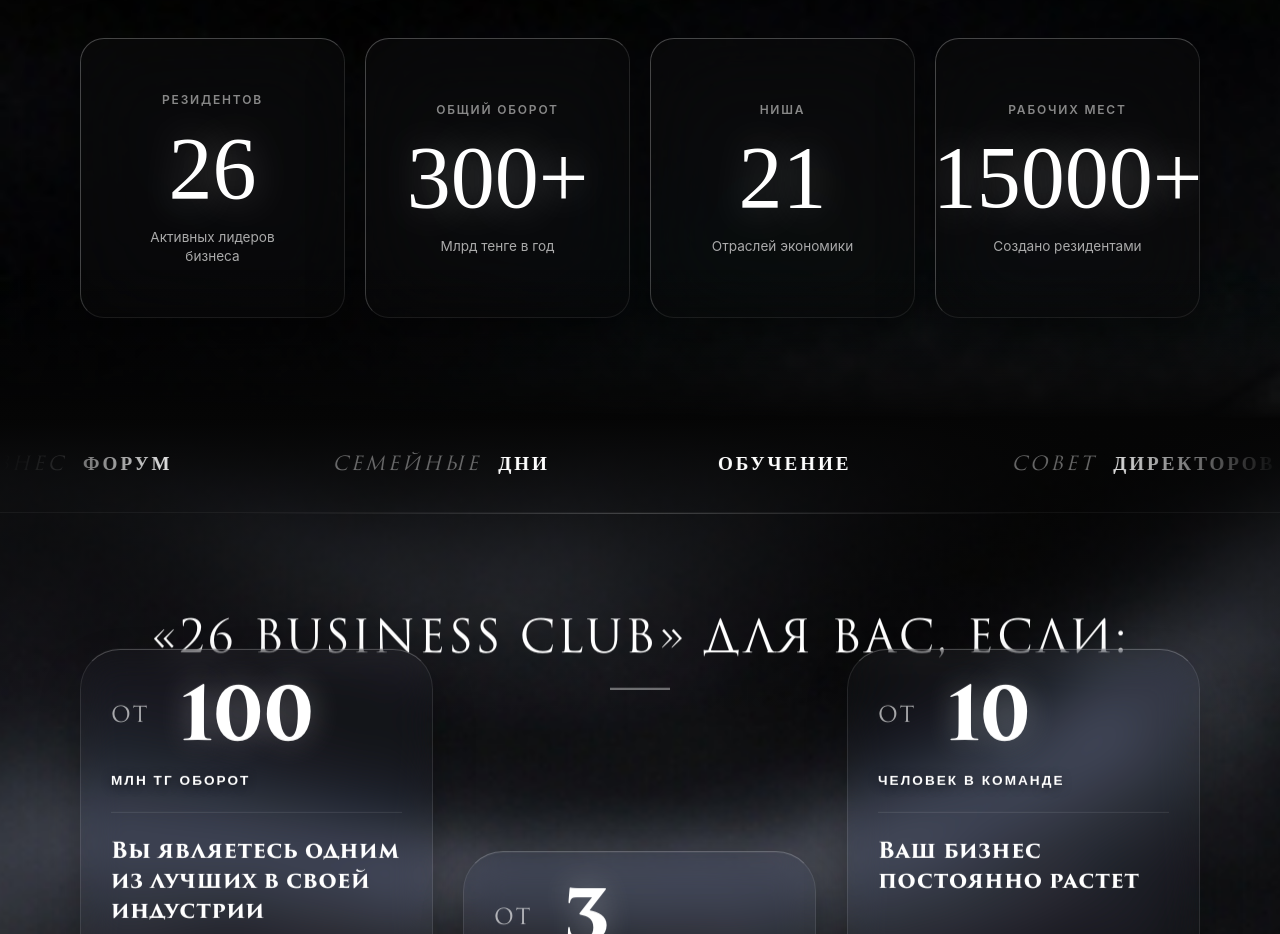
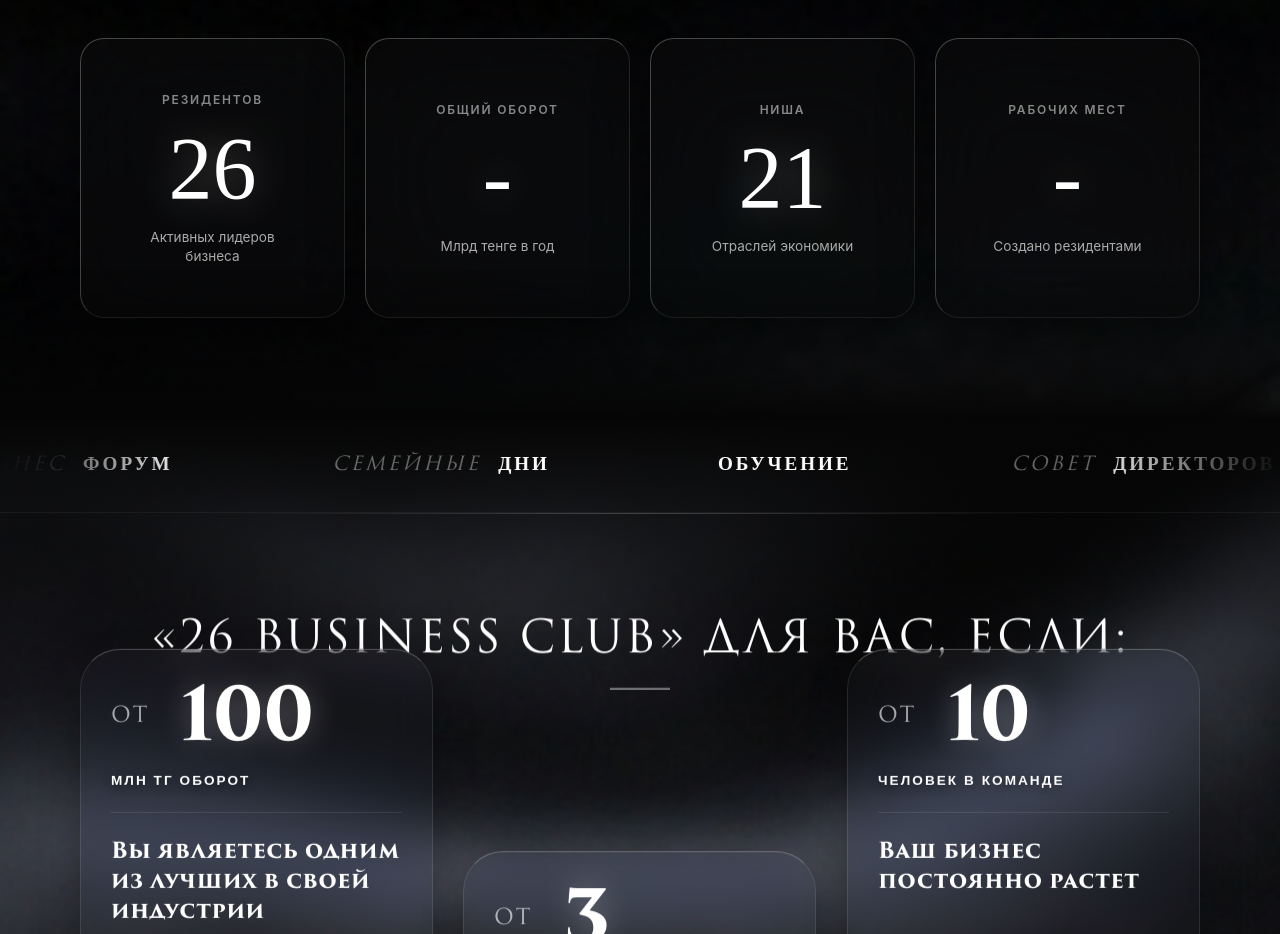
Before and after one commit to tammat11/26deal-site, a React (Vite) app: page / in a window 1280 px wide. Shown: the part 1520-2454 px from the top of the page. Built offline with nearby package versions, Linux system fonts and the light colour scheme; a web font is replaced by a local one.

Commit message:
Revert stats to placeholders for now v.1.4.2

```diff
--- a/src/data/stats.js
+++ b/src/data/stats.js
@@ -1,7 +1,7 @@
 export const stats = [
     // TODO: вставить статистику, которую пользователь отправил
     { value: "26", label: "РЕЗИДЕНТОВ", subtext: "Активных лидеров бизнеса" },
-    { value: "300+", label: "ОБЩИЙ ОБОРОТ", subtext: "Млрд тенге в год" },
+    { value: "-", label: "ОБЩИЙ ОБОРОТ", subtext: "Млрд тенге в год" },
     { value: "21", label: "НИША", subtext: "Отраслей экономики" },
-    { value: "15000+", label: "РАБОЧИХ МЕСТ", subtext: "Создано резидентами" }
+    { value: "-", label: "РАБОЧИХ МЕСТ", subtext: "Создано резидентами" }
 ];
```
